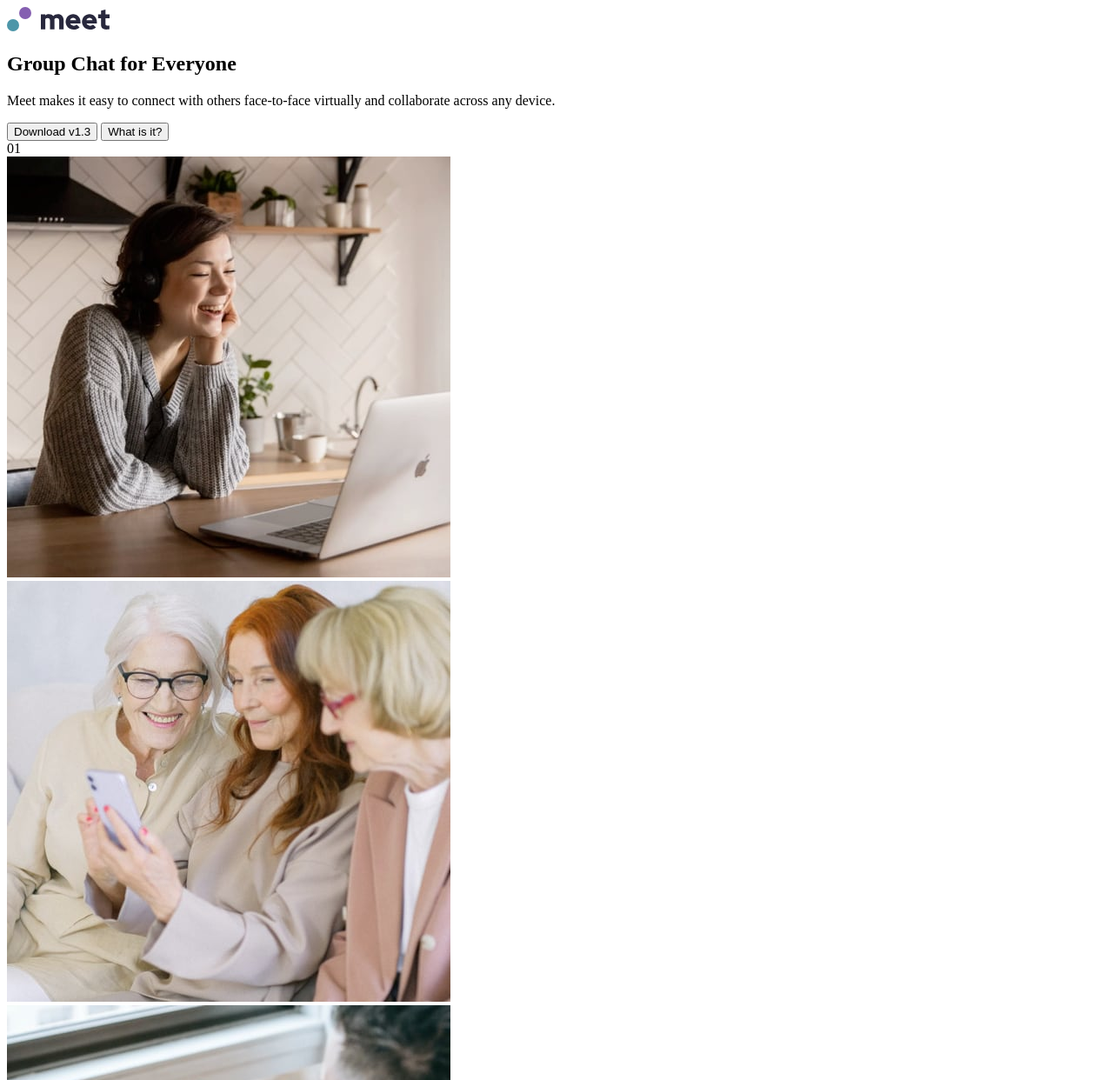
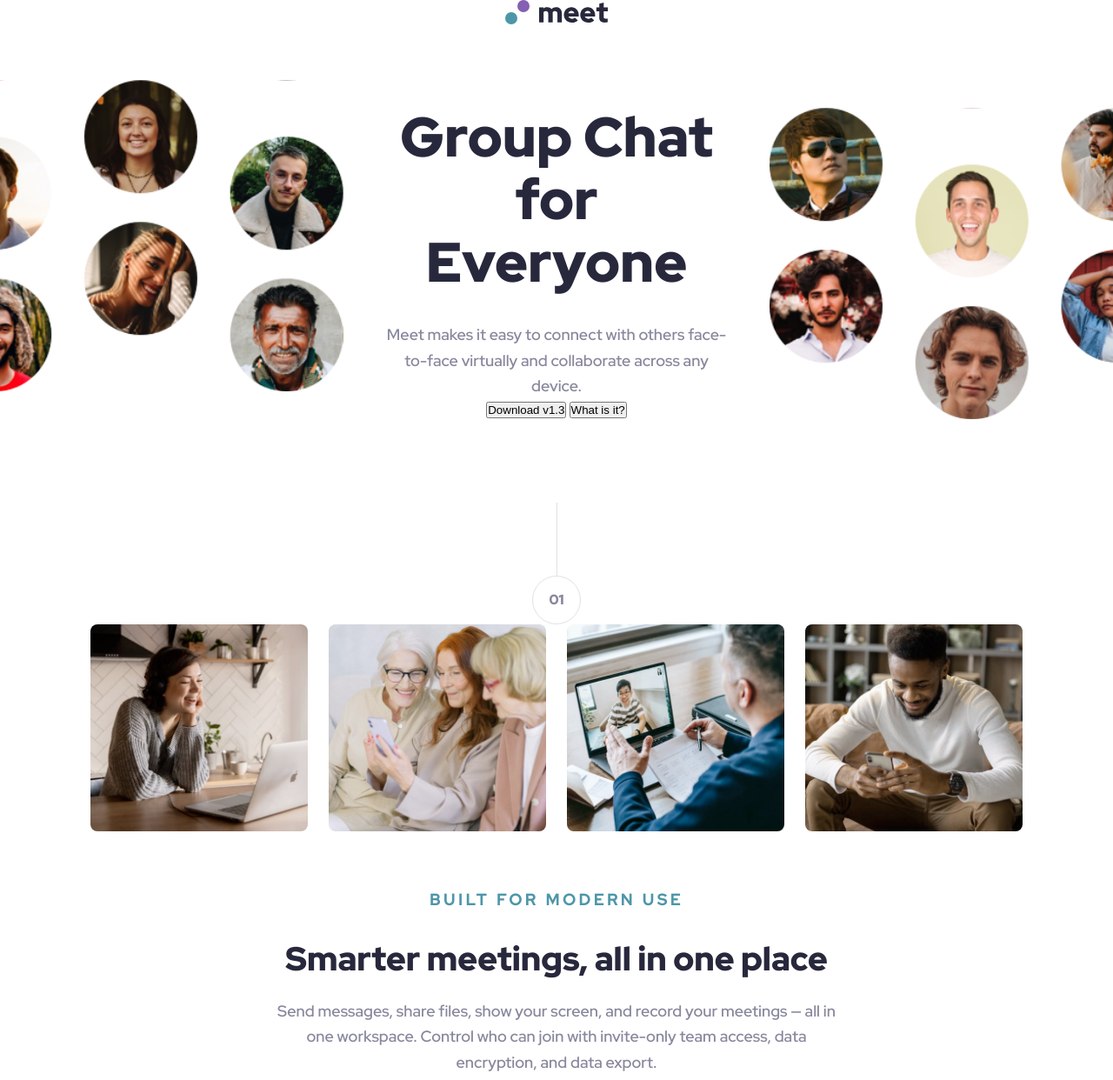
Before and after one commit to AcharaChisomSolomon/meet-landing-page, a plain HTML site: page index.html in a window 1280 px wide. Shown: the top 1242 px of the page at 87% size. Drawn offline with Linux system fonts and the light colour scheme.

Commit message:
Update index.html with new header and footer styles

```diff
--- a/index.html
+++ b/index.html
@@ -6,6 +6,7 @@
 
   <link rel="icon" type="image/png" sizes="32x32" href="./assets/favicon-32x32.png">
 
+  <link rel="stylesheet" href="./styles/index.css">
   <title>Meet landing page</title>
 </head>
 <body>
@@ -16,7 +17,7 @@
     </div>
     <section>
       <div class="img-left"></div>
-      <div>
+      <div class="header__texts">
         <h1>Group Chat for Everyone</h1>
         <p>
           Meet makes it easy to connect with others face-to-face virtually and collaborate across any device.
@@ -35,7 +36,7 @@
     </section>
   </header>
 
-  <main>
+  <main class="container">
     <section class="divider">
       <div class="divider__line"></div>
       <div class="divider__text">01</div>
@@ -55,12 +56,12 @@
       </div>
     </section>
     <section class="main-description">
-      <p>
+      <p class="main-description__starter">
         Built for modern use
       </p>
-      <h1>
+      <h2>
         Smarter meetings, all in one place
-      </h1>
+      </h2>
       <p>
         Send messages, share files, show your screen, and record your meetings — all in one
         workspace. Control who can join with invite-only team access, data encryption, and data export.
@@ -68,15 +69,17 @@
     </section>
   </main>
 
-  <footer>
-    <section class="divider">
+  <section class="divider d-two">
     <div class="divider__line"></div>
     <div class="divider__text">02</div>
   </section>
+
+  <footer>
+    <div class="container">
       <section class="footer-description">
-      <h1>
+        <h2>
           Experience more together
-      </h1>
+        </h2>
         <p>
           Stay connected with reliable HD meetings and unlimited one-on-one and group video sessions.
         </p>
@@ -85,6 +88,7 @@
           <span>v1.3</span>
         </button>
       </section>
+    </div>
   </footer>
 
 </body>
--- a/styles/index.css
+++ b/styles/index.css
@@ -10,6 +10,8 @@
     --font-family: 'Red-Hat-Display-500', sans-serif;
     --font-family-bold: 'Red-Hat-Display-900', sans-serif;
 
+    --background-color-primary: var(var(--text-color-secondary));
+
     --text-color-primary: #87879d;
     --text-color-secondary: #fafafa;
 
@@ -20,8 +22,209 @@
     --btn-text-primary-color: #fff;
     --btn-text-secondary-color: #8fe3f9;
 
+    --primary-header-font-size: clamp(2.5rem, 5vw, 4rem);
+    --secondary-header-font-size: clamp(2rem, 3vw, 2.5rem);
+    --secondary-text-font-size: clamp(1rem, 3vw, 1.125rem);
+
     --btn-bg-primary-color: #4d96a9;
     --btn-bg-secondary-color-hover: #71c0d4;
     --btn-bg-secondary-color: #855fb1;
     --btn-bg-secondary-color-hover: #b18bdd;
 }
+* {
+    margin: 0;
+    padding: 0;
+    box-sizing: border-box;
+}
+body {
+    font-family: var(--font-family-bold);
+    font-weight: 900;
+    font-size: 16px;
+    color: var(--text-color-primary);
+    background-color: var(--background-color-primary);
+    line-height: 1.625;
+    text-align: center;
+}
+h1, h2 {
+    line-height: 1.125;
+}
+header h1 {
+    font-size: var(--primary-header-font-size);
+}
+header p,
+main p {
+    font-size: var(--secondary-text-font-size);
+
+}
+main h2,
+footer h2 {
+    font-size: var(--secondary-header-font-size);
+}
+header h1,
+main h2 {
+    color: var(--header-color-primary);
+}
+p {
+    font-family: var(--font-family);
+    font-weight: 500;
+}
+main img {
+    width: 100%;
+    object-fit: cover;
+    border-radius: 0.5em;
+}
+
+.container {
+    max-width: clamp(30rem, 90%, 70rem);
+    margin: 0 auto;
+    padding: 0 1.5rem;
+}
+
+
+header {
+    margin-bottom: 4rem
+}
+
+
+.logo {
+    margin-bottom: 3.5rem;
+}
+
+
+.header__texts {
+    margin: 0 auto;
+}
+header section h1 {
+    max-inline-size: 10ch;
+    margin: 0 auto;
+    margin-bottom: 1.5rem;
+}
+header section p {
+    margin-bottom: 2rem;
+    max-inline-size: 30ch;
+    margin: 0 auto;
+}
+
+
+.img-left {
+    background-image: url(../assets/tablet/image-hero.png);
+    background-position: center;
+    background-size: cover;
+    height: 10rem;
+    margin-bottom: 4rem;
+}
+
+
+main .images {
+    display: grid;
+    grid-template-columns: repeat(auto-fit, minmax(8rem, 1fr));
+    width: 100%;
+    max-width: 70rem;
+    justify-items: center;
+    gap: 1.5rem;
+    margin: 0 auto;
+}
+.main-description__starter {
+    letter-spacing: 0.25rem;
+    text-transform: uppercase;
+    color: #4d96a9;
+    font-weight: 900;
+    margin-top: 3.5rem;
+}
+
+
+.divider {
+    color: rgba(135, 135, 157);
+    display: flex;
+    flex-direction: column;
+    align-items: center;
+}
+.divider__line {
+    height: 5.25rem;
+    width: 0.0625rem;
+    background: rgba(135, 135, 157, 0.25);
+}
+.divider__text {
+    font-weight: 900;
+    width: 3.5rem;
+    height: 3.5rem;
+    border-radius: 50%;
+    border: 1px solid rgba(135, 135, 157, 0.25);
+    display: flex;
+    justify-content: center;
+    align-items: center;
+}
+
+
+.d-two {
+    margin-top: 4rem;
+    margin-bottom: -1.75rem;
+}
+.d-two .divider__text {
+    background-color: #fafafa;
+}
+footer {
+    background-image:
+        linear-gradient(to bottom, rgba(77, 150, 168, 0.8), rgba(77, 150, 168, 0.8)),
+        url(../assets/mobile/image-footer.jpg);
+    background-position: center;
+    background-repeat: no-repeat;
+    background-size: cover;
+    padding: 4rem 0;
+    color: #fafafa;
+}
+main p,
+footer p {
+    margin: 1.5rem auto 2rem auto;
+    max-inline-size: 25ch;
+}
+
+
+@media screen and (min-width: 650px) {
+    .img-left {
+        height: 20rem;
+    }
+    header section p {
+        max-inline-size: 40ch;
+    }
+    main p,
+    footer p {
+        max-inline-size: 55ch;
+    }
+    footer {
+        background-image:
+        linear-gradient(to bottom, rgba(77, 150, 168, 0.8), rgba(77, 150, 168, 0.8)),
+        url(../assets/tablet/image-footer.jpg);
+    }
+}
+@media screen and (min-width: 950px) {
+    header section {
+        display:  flex;
+        gap: 3rem;
+        align-items: center;
+    }
+    header section div {
+        flex: 1;
+    }
+    header section h1 {
+        margin-bottom: 2rem;
+    }
+    .img-left {
+        background-image: url(../assets/desktop/image-hero-left.png);
+        background-position: right;
+    }
+    .img-right {
+        background-image: url(../assets/desktop/image-hero-right.png);
+        background-position: left;
+    }
+    .img-left,
+    .img-right {
+        background-size: cover;
+        height: 22.4rem;
+    }
+    footer {
+        background-image:
+        linear-gradient(to bottom, rgba(77, 150, 168, 0.8), rgba(77, 150, 168, 0.8)),
+        url(../assets/desktop/image-footer.jpg);
+    }
+}
```
Lines whose indentation alone changed are shown as unchanged.
